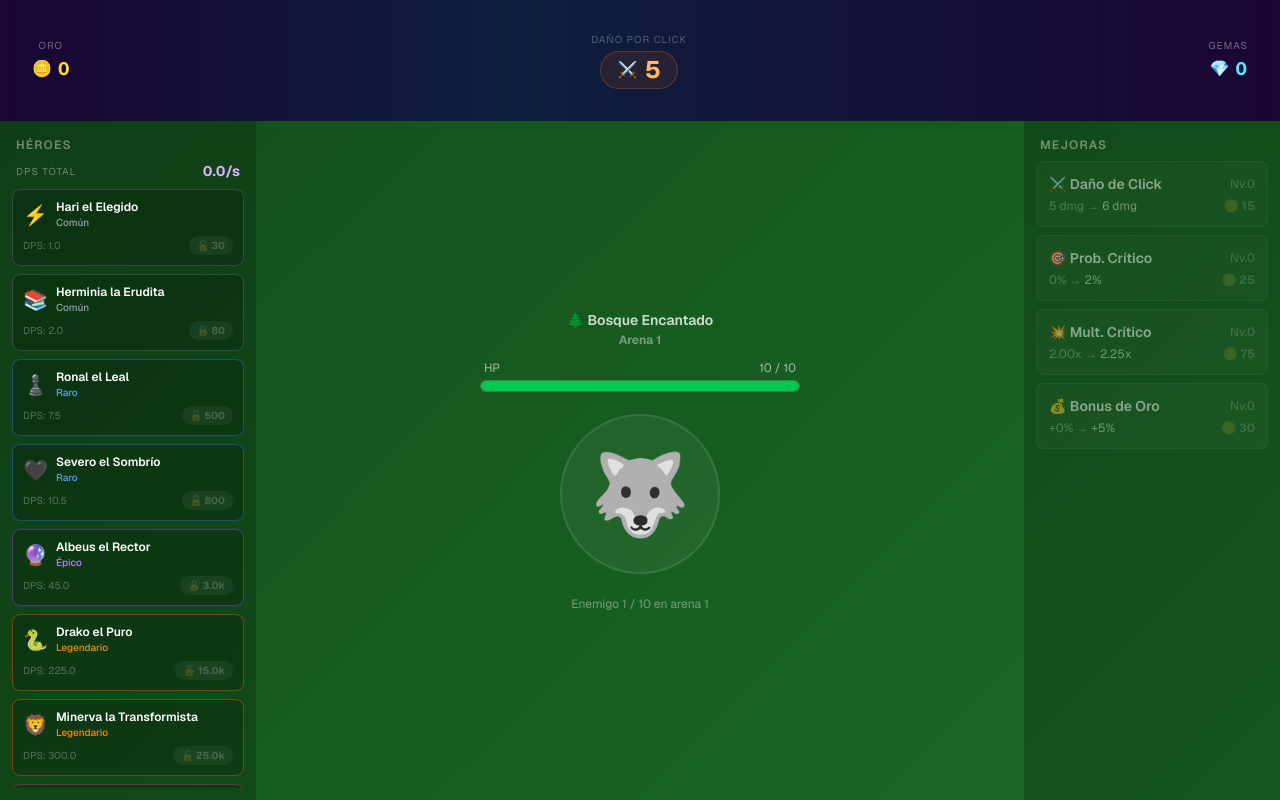
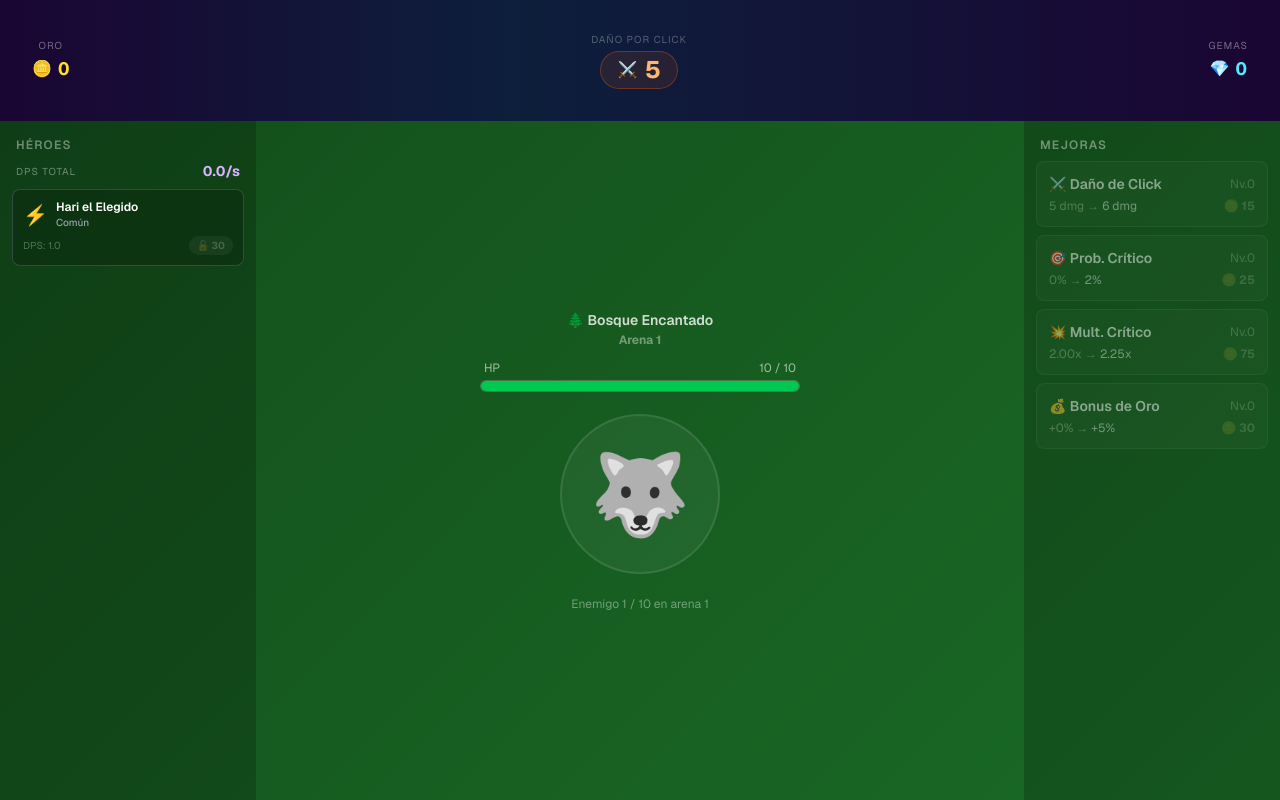
Before and after one commit to WonkaRLK/clicker-magico, a Next.js app: page / in a window 1280 px wide. Built offline with nearby package versions, Linux system fonts and the light colour scheme.

Commit message:
feat: héroes se desbloquean progresivamente (visible cuando anterior está comprado)

```diff
--- a/src/components/game/HeroPanel.tsx
+++ b/src/components/game/HeroPanel.tsx
@@ -14,13 +14,20 @@ export function HeroPanel() {
   const state = useGameStore((s) => s);
   const totalDps = computeTotalDps(state);
 
+  // Hero N is visible if it's the first, or if the previous hero is already unlocked
+  const visibleHeroes = HEROES.filter((hero, i) => {
+    if (i === 0) return true;
+    const prev = HEROES[i - 1];
+    return !!state.unlockedHeroes[prev.id];
+  });
+
   return (
     <div className="flex flex-col gap-2 h-full overflow-y-auto">
       <div className="flex items-center justify-between px-1">
         <span className="text-white/40 text-[10px] uppercase tracking-widest">DPS Total</span>
         <span className="text-purple-300 font-bold text-sm">{fmtDps(totalDps)}/s</span>
       </div>
-      {HEROES.map((hero) => (
+      {visibleHeroes.map((hero) => (
         <HeroCard key={hero.id} hero={hero} />
       ))}
     </div>
```
